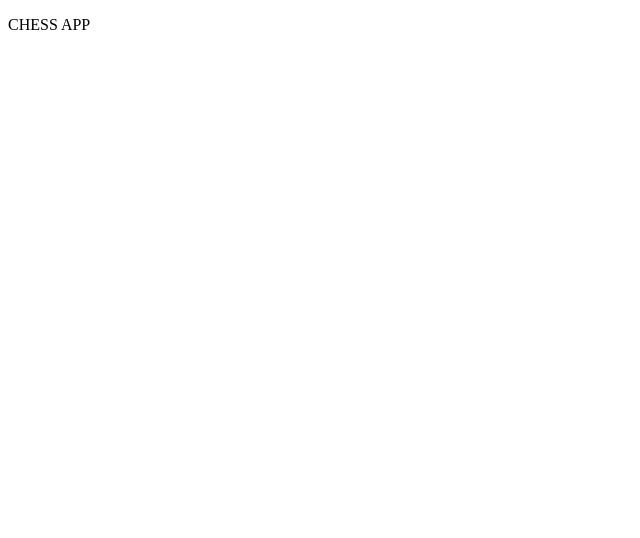
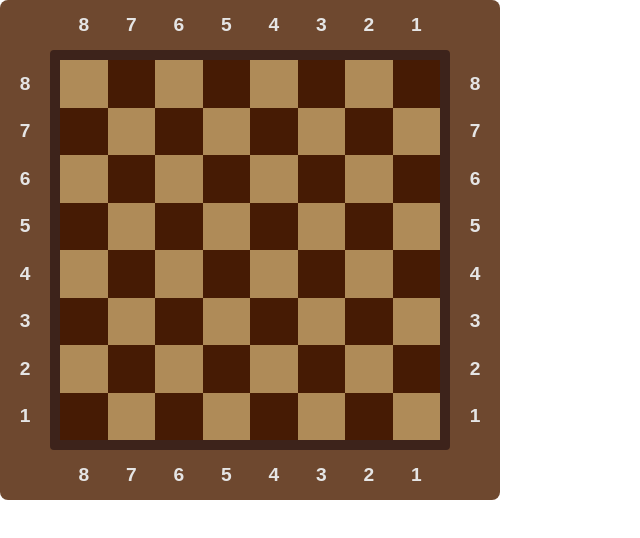
Before and after one commit to Zweihundertelf/chess, a Next.js app: page / in a window 1280 px wide. Shown: the top 538 px of the page, without its empty margins (0-640 px from the left). Built offline with nearby package versions, Linux system fonts and the light colour scheme.

Commit message:
create board

```diff
--- /dev/null
+++ b/app/global.scss
@@ -0,0 +1,5 @@
+* {
+  margin: 0;
+  padding: 0;
+  box-sizing: border-box;
+}
--- a/app/page.tsx
+++ b/app/page.tsx
@@ -1,5 +1,8 @@
+import Board from "../components/board/Board";
+import "./global.scss";
+
 const IndexPage = () => {
-  return <p>CHESS APP</p>;
+  return <Board />;
 };
 
 export default IndexPage;
--- /dev/null
+++ b/components/board/Board.tsx
@@ -0,0 +1,40 @@
+import styles from "./board.module.scss";
+
+const vertical: string[] = ["1", "2", "3", "4", "5", "6", "7", "8"].reverse();
+const horizontal: string[] = ["A", "B", "C", "D", "E", "F", "G", "H"];
+
+const renderDescription = (description: string[]) => {
+  return description.map((desc) => <div key={desc}>{desc}</div>);
+};
+
+const getChessboardField = (fieldIndex: number) => (fieldIndex % 2 !== 0 ? styles.blackField : styles.whiteField);
+
+const Board = () => {
+  return (
+    <div className={styles.chessboard}>
+      <div className={styles.descriptionWrapper}>
+        <div className={styles.descriptionVertical} style={{ left: 0 }}>
+          {renderDescription(vertical)}
+        </div>
+        <div className={styles.descriptionVertical} style={{ right: 0 }}>
+          {renderDescription(vertical)}
+        </div>
+      </div>
+      <div className={styles.board}>
+        {vertical.map((_, v) =>
+          horizontal.map((_, h) => <div className={getChessboardField(v + h)} key={v + h * 8}></div>)
+        )}
+      </div>
+      <div className={styles.descriptionWrapper}>
+        <div className={styles.descriptionHorizontal} style={{ top: 0 }}>
+          {renderDescription(vertical)}
+        </div>
+        <div className={styles.descriptionHorizontal} style={{ bottom: 0 }}>
+          {renderDescription(vertical)}
+        </div>
+      </div>
+    </div>
+  );
+};
+
+export default Board;
--- /dev/null
+++ b/components/board/board.module.scss
@@ -0,0 +1,66 @@
+$blackField: #461b04;
+$whiteField: #af8b58;
+
+.chessboard {
+  position: relative;
+  min-width: 500px;
+  min-height: 500px;
+  width: 20vw;
+  height: 20vw;
+  background-color: #6e482f;
+  border-radius: 8px;
+  user-select: none;
+  cursor: default;
+  overflow: hidden;
+
+  .descriptionWrapper {
+    font-family: "Poppins", sans-serif;
+    font-size: 1.2rem;
+    font-weight: bolder;
+    color: #e5e5e5;
+
+    & > div {
+      position: absolute;
+      display: grid;
+      padding: 10px;
+      justify-content: center;
+      align-items: center;
+      text-align: center;
+    }
+    .descriptionVertical {
+      grid-template-rows: repeat(8, 1fr);
+      top: 10%;
+      flex-direction: column;
+      height: 80%;
+      width: 10%;
+    }
+    .descriptionHorizontal {
+      grid-template-columns: repeat(8, 1fr);
+      left: 10%;
+      flex-direction: row;
+      height: 10%;
+      width: 80%;
+    }
+  }
+}
+
+.board {
+  position: relative;
+  top: 50%;
+  left: 50%;
+  transform: translate(-50%, -50%);
+  display: grid;
+  grid-template-columns: repeat(8, 1fr);
+  grid-template-rows: repeat(8, 1fr);
+  width: 80%;
+  height: 80%;
+  border: 10px solid #3d231b;
+  border-radius: 4px;
+}
+
+.whiteField {
+  background-color: $whiteField;
+}
+.blackField {
+  background-color: $blackField;
+}
--- a/package.json
+++ b/package.json
@@ -13,7 +13,8 @@
     "eslint-config-next": "^13.1.6",
     "next": "^13.1.6",
     "react": "^18.2.0",
-    "react-dom": "^18.2.0"
+    "react-dom": "^18.2.0",
+    "sass": "^1.57.1"
   },
   "devDependencies": {
     "@types/node": "18.11.18",
```
Also changed, not shown: app/play/page.tsx (added, +7 -0 lines), 2 other files (tests, documents, lock files or other folders).
